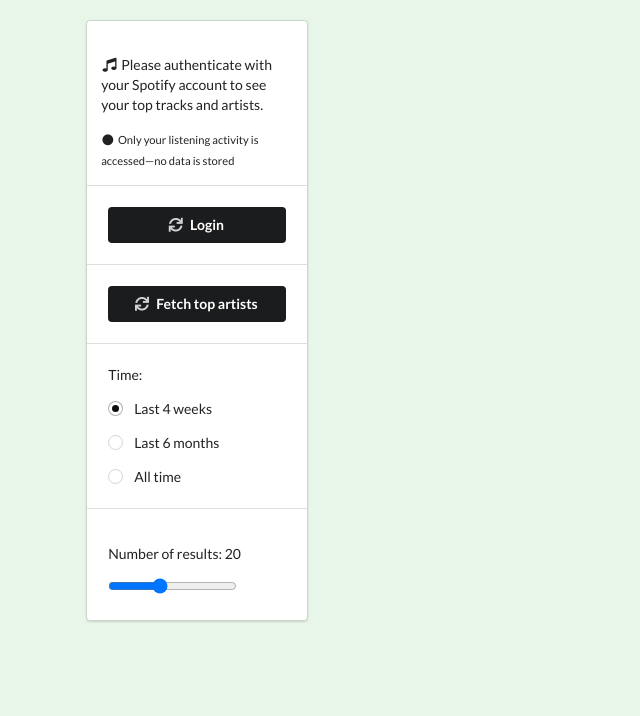
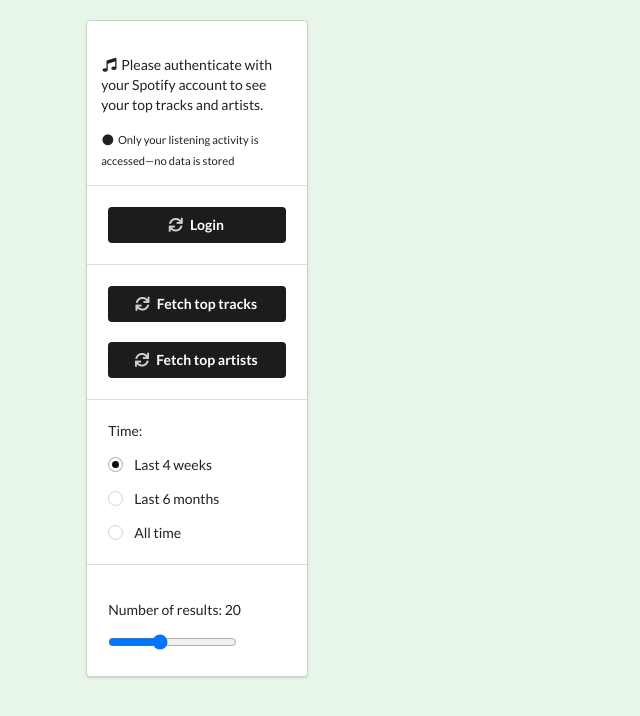
Before and after one commit to choieyj/choieyj.github.io, a plain HTML site: page index.html in a window 1280 px wide. Shown: the whole page, without its empty margins (0-640 px from the left). Drawn offline with nearby package versions, Linux system fonts and the light colour scheme.

Commit message:
Update index.html

```diff
--- a/index.html
+++ b/index.html
@@ -2,7 +2,7 @@
 <html lang="en">
 <head>
   <!-- Metadatas -->
-  <title>Spotify Stats | Eugene </title>
+  <title>Spotify Stats | dragonGR</title>
   <meta name="author" content="dragonGR">
   <meta name="viewport" content="width=device-width", initial-scale=1">
   <link rel="stylesheet" type="text/css" href="https://cdnjs.cloudflare.com/ajax/libs/semantic-ui/2.4.1/semantic.min.css">
@@ -32,6 +32,8 @@
               <button class="ui black fluid button" id="login-button" onclick="authorize()"><i class="sync icon"></i>Login</button>
            </div>
            <div class="ui padded segment" id="button-segment">
+              <button class="ui black fluid button" id="track-button" onclick="getTopTracks()"><i class="sync icon"></i>Fetch top tracks</button>
+              <br>
               <button class="ui black fluid button" id="artist-button" onclick="getTopArtists()"><i class="sync icon"></i>Fetch top artists</button>
            </div>
            <div class="ui padded segment" id="timeForm">
```
